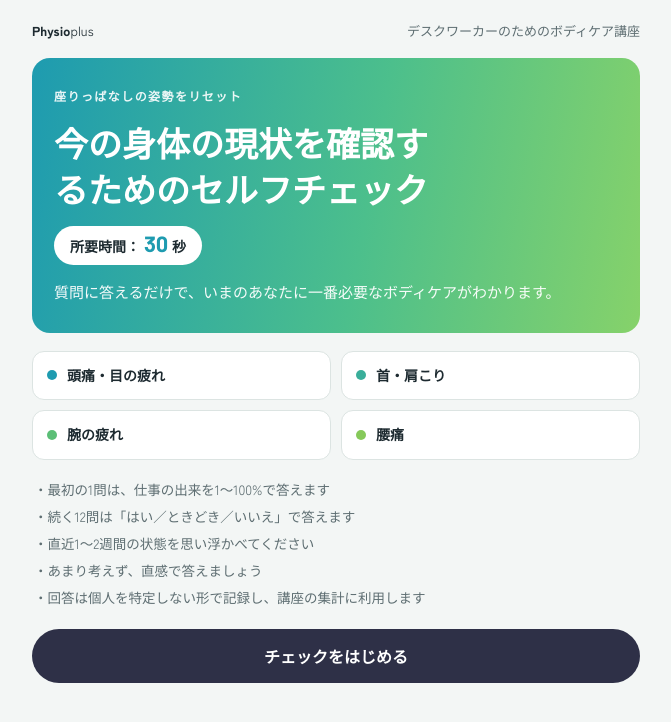
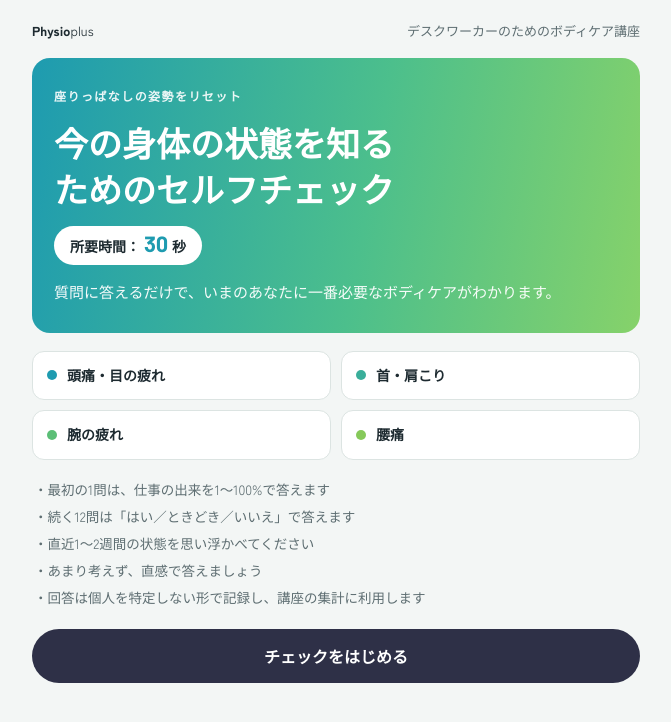
Before and after one commit to physioplus-jp/physioplus-body-check, a plain HTML site: page index.html in a window 1280 px wide. Shown: the whole page, without its empty margins (304-975 px from the left). Drawn offline with Linux system fonts and the light colour scheme.

Commit message:
Update index.html

```diff
--- a/index.html
+++ b/index.html
@@ -6,7 +6,7 @@
 <base target="_top">
 </head>
 <body>
-<title>今の身体の現状を確認するためのセルフチェック</title>
+<title>今の身体の状態を知るためのセルフチェック</title>
 <link rel="preconnect" href="https://fonts.googleapis.com">
 <link rel="stylesheet" href="https://fonts.googleapis.com/css2?family=Zen+Kaku+Gothic+New:wght@400;500;700;900&family=Barlow:wght@500;600;700&display=swap">
 <style>
@@ -149,7 +149,7 @@ details.more .plan{padding-bottom:16px}
   <section id="intro">
     <div class="hero">
       <span class="eyebrow">座りっぱなしの姿勢をリセット</span>
-      <h1>今の身体の現状を確認するためのセルフチェック</h1>
+      <h1>今の身体の状態を知るためのセルフチェック</h1>
       <span class="timebadge">所要時間：<b class="num">30</b>秒</span>
       <p>質問に答えるだけで、いまのあなたに一番必要なボディケアがわかります。</p>
     </div>
```
